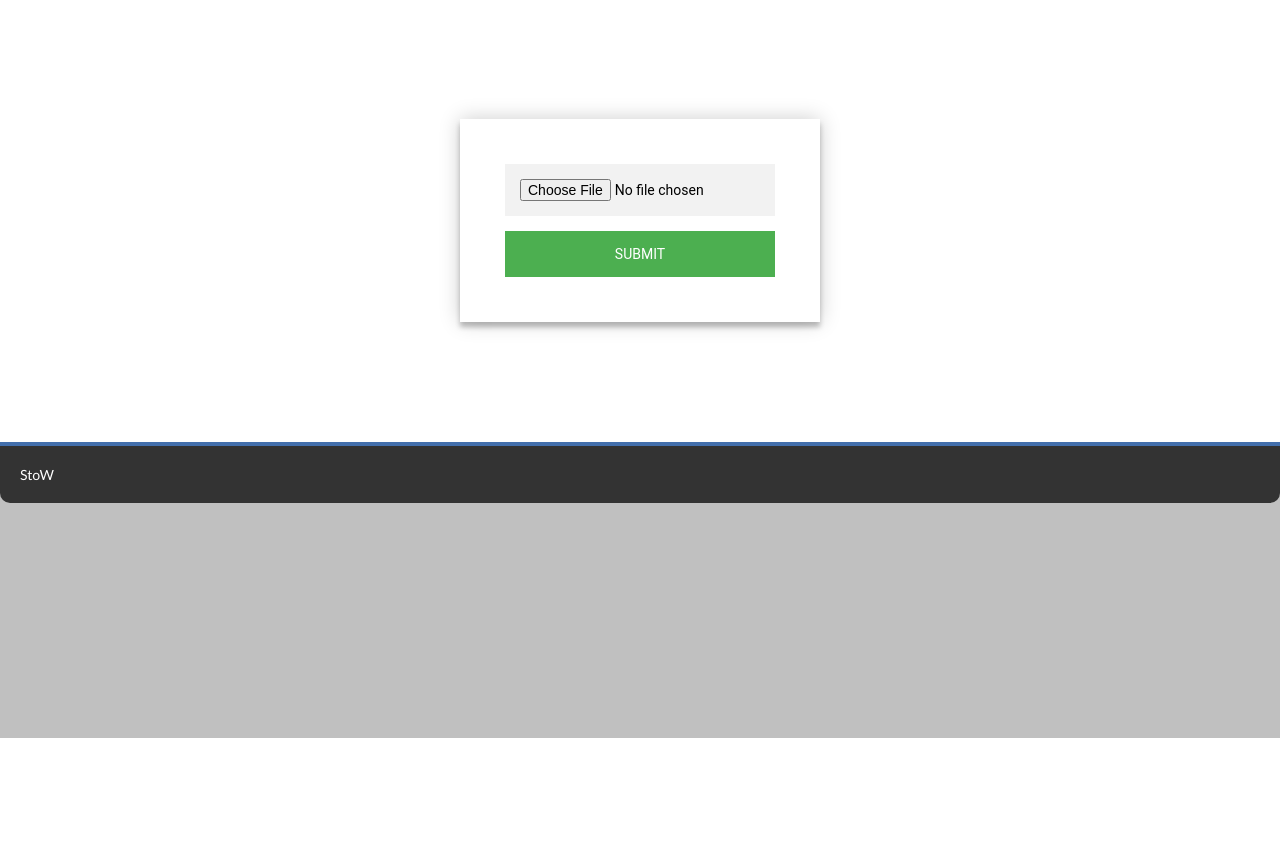
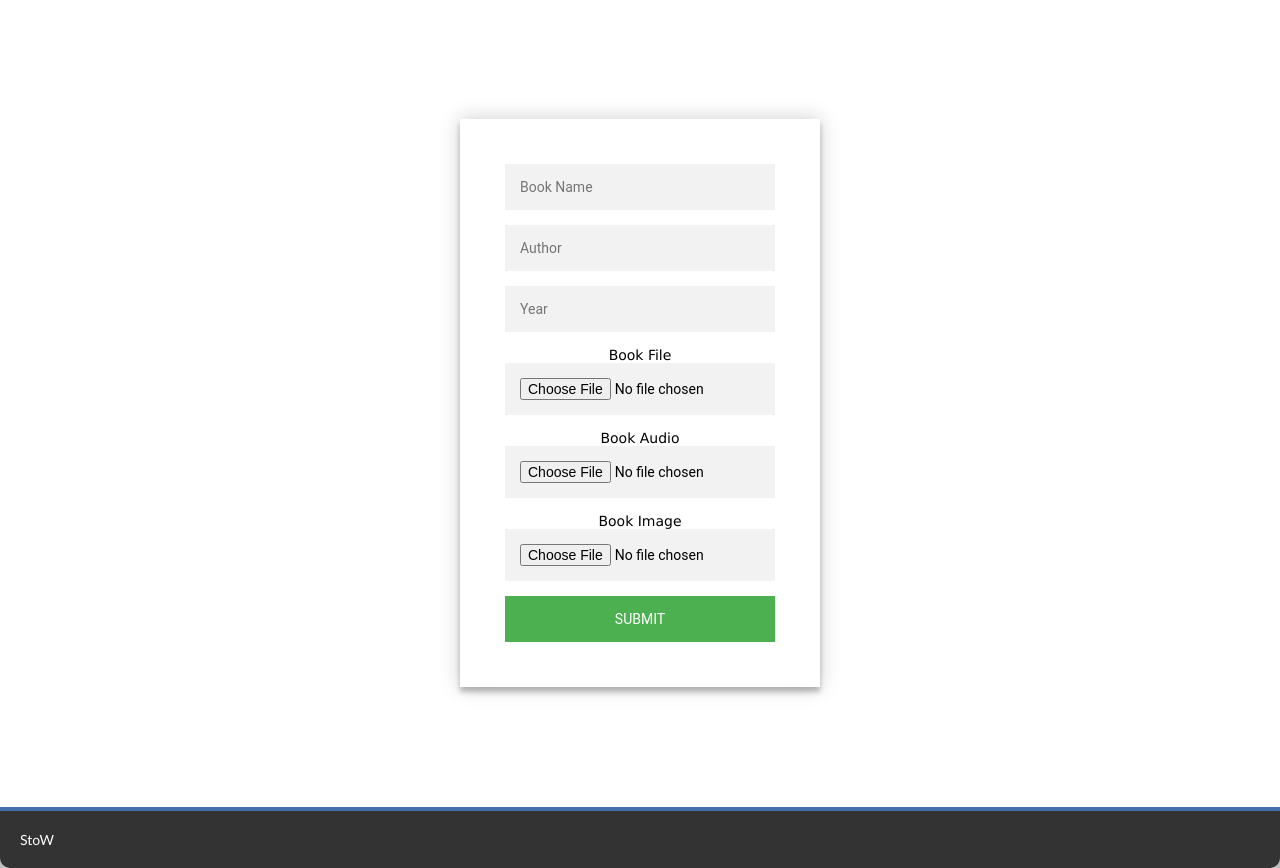
Before and after one commit to stefan-adrian/StoW-Stories-on-the-Web-, a PHP site: page /StoW/upload in a window 1280 px wide. Shown: the part 62-930 px from the top of the page. Before the commit the page ends 800 px from the top, so only its background shows below. Run offline with PHP 8.4, Linux system fonts and the light colour scheme.

Commit message:
Upload Functionality

```diff
--- a/StoW/controllers/upload.php
+++ b/StoW/controllers/upload.php
@@ -12,4 +12,152 @@ class Upload extends Controller
     {
 	$this->view->render('upload/index');
     }
+
+    function checkValidity($data){
+		if(empty($data['bookName']) || empty($data['author']) || empty($data['year'])){
+			echo 'Empty fields.';
+			return 0;
+		}
+		if(!is_numeric($data['year'])){
+			$error = "Year field dosent respect the format!It must be numeric!";
+			echo $error;
+			return 0;
+		}
+		return 1;
+    }
+
+    public function uploadImage()
+    {
+
+        $target_dir = "public/bookImages/";
+        $target_file = $target_dir . basename($_FILES["bookImage"]["name"]);
+        $uploadOk = 1;
+        $imageFileType = strtolower(pathinfo($target_file,PATHINFO_EXTENSION));
+
+            $check = getimagesize($_FILES["bookImage"]["tmp_name"]);
+            if($check !== false) {
+                echo "File is an image - " . $check["mime"] . ".";
+                $uploadOk = 1;
+        } else {
+            echo "File is not an image.";
+            $uploadOk = 0;
+        }
+
+        // Check if file already exists
+        if (file_exists($target_file)) {
+
+            $uploadOk = 0;
+        }
+        // Check file size
+        if ($_FILES["bookImage"]["size"] > 5000000) {
+            echo "Sorry, your file is too large.";
+            $uploadOk = 0;
+        }
+        // Allow certain file formats
+        if($imageFileType != "jpg" && $imageFileType != "png" && $imageFileType != "jpeg" && $imageFileType != "gif" ) {
+            echo "Sorry, only JPG, JPEG, PNG & GIF files are allowed.";
+            $uploadOk = 0;
+        }
+
+        if ($uploadOk == 0) {
+            echo "Sorry, your file was not uploaded.";
+            // if everything is ok, try to upload file
+        } else {
+            if (move_uploaded_file($_FILES["bookImage"]["tmp_name"], $target_file)) {
+                echo "The file ". basename( $_FILES["bookImage"]["name"]). " has been uploaded.";
+                } else {
+            echo "Sorry, there was an error uploading your file.";
+                }
+        }
+
+
+        return $target_file;
+    }
+
+
+    public function uploadFile()
+    {
+
+        $target_dir = "public/bookFiles/";
+        $target_file = $target_dir . basename($_FILES["paperBookLink"]["name"]);
+        $uploadOk = 1;
+
+        // Check if file already exists
+        if (file_exists($target_file)) {
+            $uploadOk = 0;
+        }
+        /*// Check file size
+        if ($_FILES["paperBookLink"]["size"] > 5600000) {
+            echo "Sorry, your file is too large.";
+            $uploadOk = 0;
+        }*/
+
+        if ($uploadOk == 0) {
+            echo "Sorry, your file was not uploaded.";
+            // if everything is ok, try to upload file
+        } else {
+            if (move_uploaded_file($_FILES["paperBookLink"]["tmp_name"], $target_file)) {
+                echo "The file ". basename( $_FILES["paperBookLink"]["name"]). " has been uploaded.";
+                } else {
+            echo "Sorry, there was an error uploading your file.";
+                }
+        }
+
+        return $target_file;
+    }
+
+
+    public function uploadAudio()
+    {
+
+        $target_dir = "public/audioFiles/";
+        $target_file = $target_dir . basename($_FILES["audioBookLink"]["name"]);
+        $uploadOk = 1;
+
+
+        // Check if file already exists
+        if (file_exists($target_file)) {
+
+            $uploadOk = 0;
+        }
+        // Check file size
+        if ($_FILES["audioBookLink"]["size"] > 500000000) {
+            echo "Sorry, your file is too large.";
+            $uploadOk = 0;
+        }
+
+
+        if ($uploadOk == 0) {
+            echo "Sorry, your file was not uploaded.";
+            // if everything is ok, try to upload file
+        } else {
+            if (move_uploaded_file($_FILES["audioBookLink"]["tmp_name"], $target_file)) {
+                echo "The file ". basename( $_FILES["audioBookLink"]["name"]). " has been uploaded.";
+            } else {
+                echo "Sorry, there was an error uploading your file.";
+            }
+        }
+
+
+        return $target_file;
+    }
+
+
+    public function create()
+    {
+        $data = array();
+	$data['bookName'] = $_POST['bookName'];
+        $data['year'] = $_POST['year'];
+	$data['author'] = $_POST['author'];
+
+        $data['imageLink'] = $this->uploadImage();
+        $data['fileLink'] = $this->uploadFile();
+        $data['audioLink'] = $this->uploadAudio();
+
+	if($this->checkValidity($data)){
+	$this->model->create($data);
+	header('location: ' . URL . 'upload');
+	}
+    }
+
 }
--- a/StoW/models/upload_model.php
+++ b/StoW/models/upload_model.php
@@ -6,4 +6,30 @@ class Upload_Model extends Model
     {
 		parent::__construct();
     }
+
+
+    public function create($data)
+    {
+
+
+        $sth = $this->db->prepare('INSERT INTO books
+                                (`name`, `year`, `author`,`paperBookLink`,`audioBookLink`,`photoLink`)
+                                VALUES (:name, :year, :author,:paperBookLink,:audioBookLink, :photoLink)
+                                ');
+        $sth->execute(array(
+			':name' => $data['bookName'],
+			':year' => $data['year'],
+			':author' => $data['author'],
+                        ':paperBookLink' => $data['fileLink'],
+                        ':audioBookLink' => $data['audioLink'],
+                        ':photoLink' => $data['imageLink']
+
+                        ));
+
+
+    }
+
+
+
+
 }
--- a/StoW/public/css/upload.css
+++ b/StoW/public/css/upload.css
@@ -10,6 +10,7 @@ body{
 }
 
 .upload-page {
+
   width: 360px;
     padding: 8% 0 0;
     margin: auto;
--- a/StoW/views/upload/index.php
+++ b/StoW/views/upload/index.php
@@ -3,9 +3,22 @@
             <div class="form">
 
 
-                        <input type="file" name="pic" accept="image/*">
 
-                        <button type="submit">Submit</button>
+
+                        <form action="upload/create" method="post" enctype="multipart/form-data">
+                            <input class="loginData" type="text" name="bookName" placeholder="Book Name" /><br />
+                            <input class="loginData" type="text" name="author" placeholder="Author" /><br />
+                            <input class="loginData" type="text" name="year" placeholder="Year" /><br />
+                            Book File
+                            <input type="file" name="paperBookLink" >
+                            Book Audio
+                            <input type="file" name="audioBookLink" accept="audio/*">
+                            Book Image
+                            <input type="file" name="bookImage" accept="image/*">
+                            <button type="submit">submit</button>
+			</form>
+
+
             </div>
     </div>
 </div>
```
